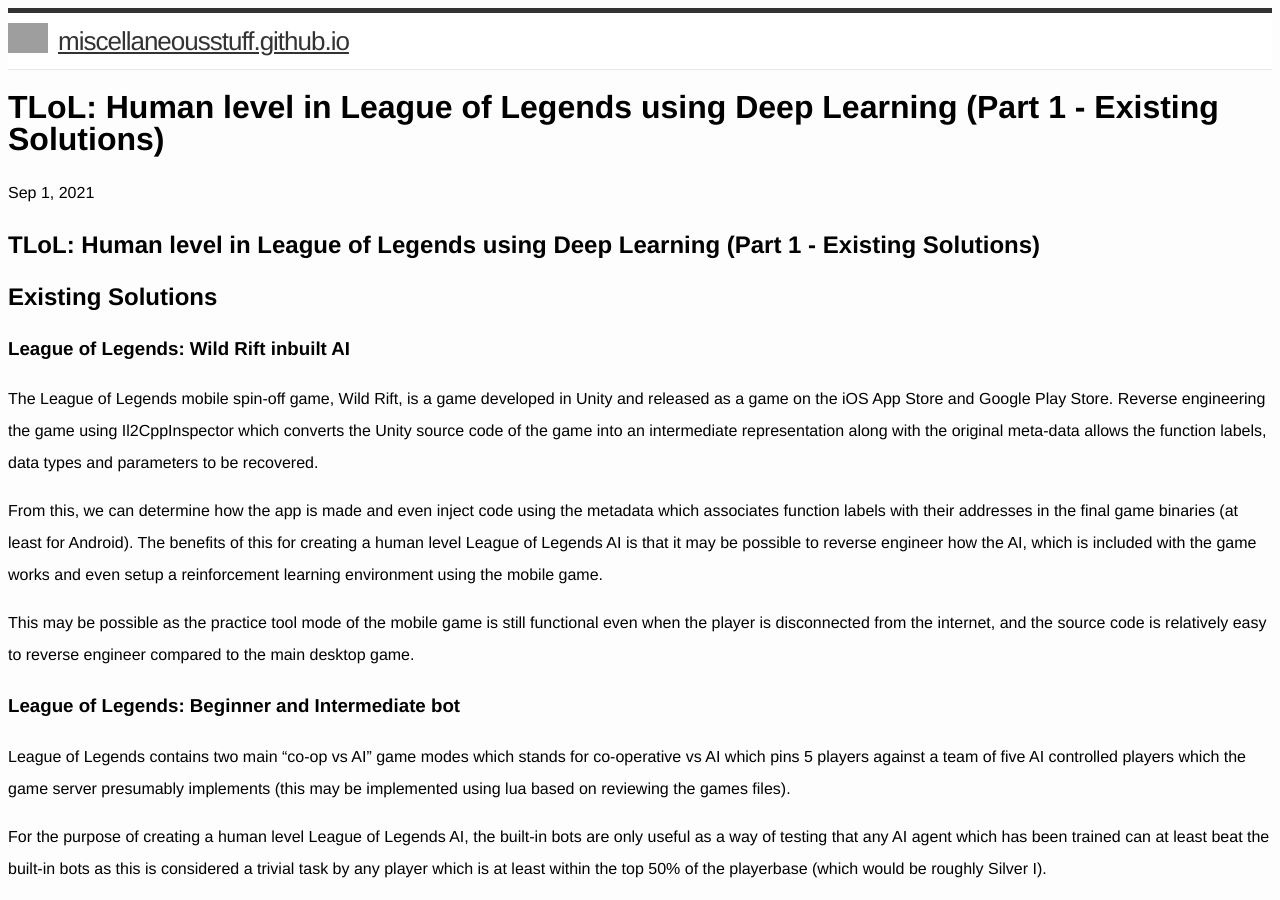
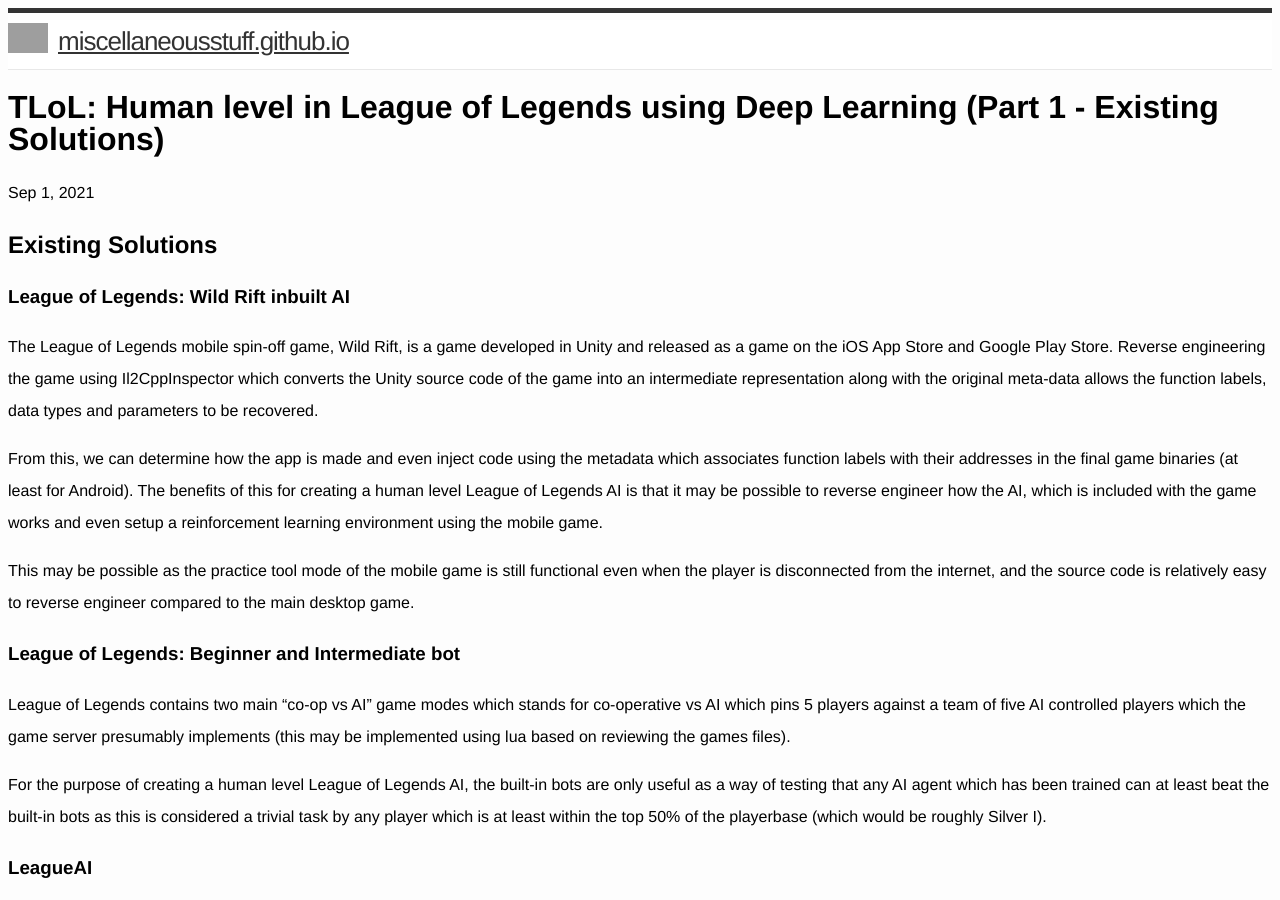
Before and after one commit to MiscellaneousStuff/miscellaneousstuff.github.io, a Jekyll site: the page built from _posts/2021-09-01-tlol-human-level-in-league-of-legends-using-deep-learning.markdown, in a window 1280 px wide and 900 px high. Built offline with Jekyll 4.4.1, drawn with Linux system fonts in a browser that asks for light colours; comment, search, counter and statistics services are not loaded; grey boxes are pictures that could not be loaded.

Commit message:
Removed title fromt post

```diff
--- a/_posts/2021-09-01-tlol-human-level-in-league-of-legends-using-deep-learning.markdown
+++ b/_posts/2021-09-01-tlol-human-level-in-league-of-legends-using-deep-learning.markdown
@@ -7,9 +7,6 @@
 categories: [League of Legends]
 leagueAiYoutubeId: iB4PoNJuXzc
 ---
-
-
-# TLoL: Human level in League of Legends using Deep Learning (Part 1 - Existing Solutions)
 
 
 ## Existing Solutions
```
